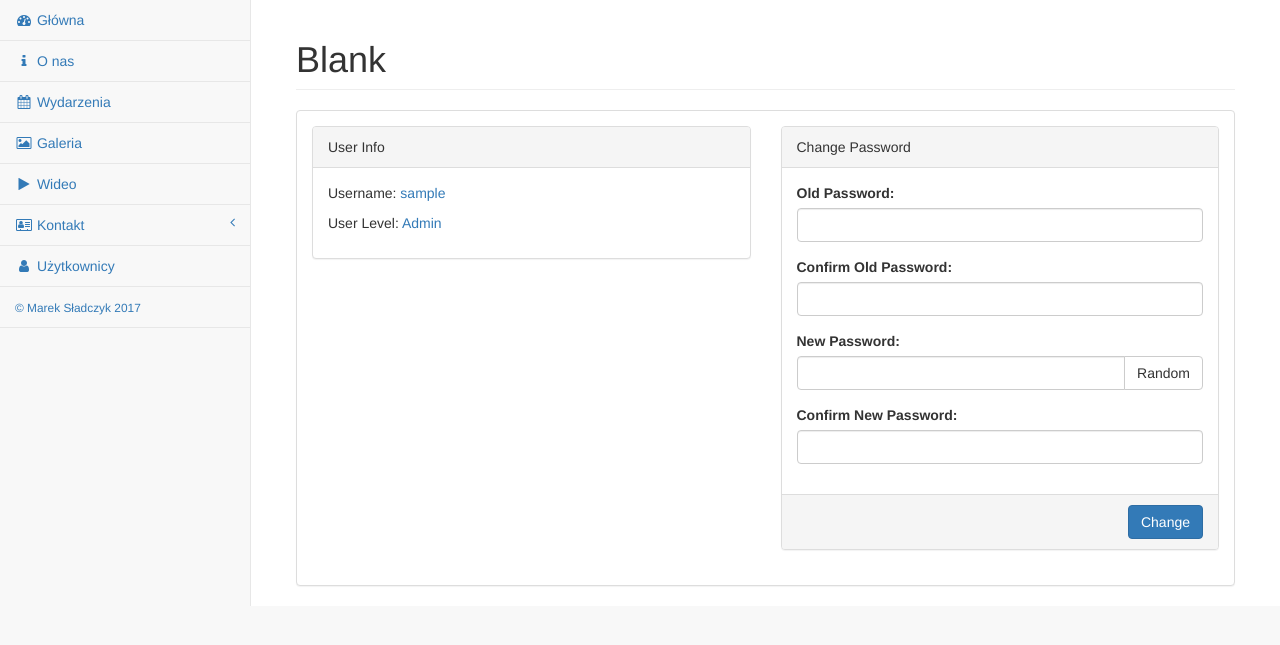
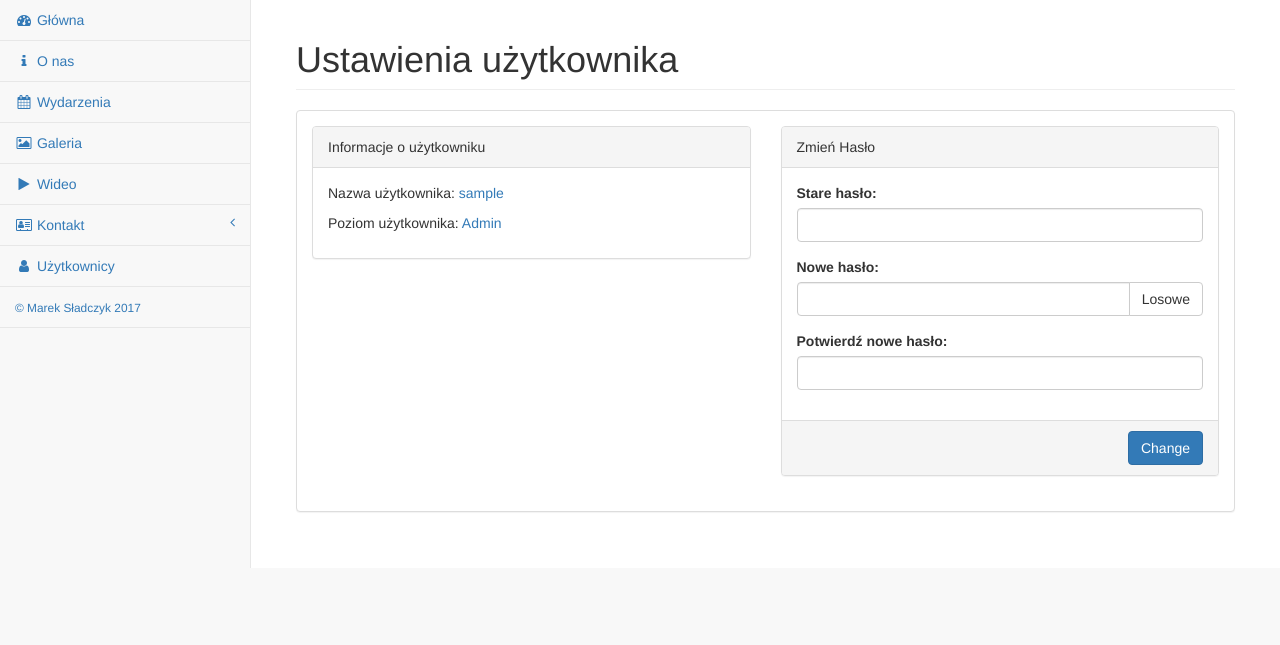
Before and after one commit to mareksl/majestic, a PHP site: page /majestic/admin/upanel.php in a window 1280 px wide. Shown: the part 51-696 px from the top of the page. Run offline with PHP 8.4, Linux system fonts and the light colour scheme; the visitor is signed in with stand-in values (Sample User, id 1).

Commit message:
password change

```diff
--- a/admin/contact.php
+++ b/admin/contact.php
@@ -84,7 +84,7 @@
                                                                     <div class="form-group">
                                                                         <label>Telefon: </label>
                                                                         <input class="form-control" name="phone" placeholder="Telefon" required value="<?php echo $row['phone']; ?>"/>
-																																				<p class="help-block">Format: same liczby, z kodem kierunkowym na początku (np. 48123456789).</p>
+																																				<p class="help-block">Numer telefonu z numerem kierunkowym na początku.</p>
                                                                     </div>
                                                                 </form>
                                                             </div>
@@ -178,7 +178,7 @@
                             <div class="form-group">
                                 <label>Telefon: </label>
                                 <input class="form-control" name="phone" placeholder="Telefon" required />
-																<p class="help-block">Format: same liczby, z kodem kierunkowym na początku (np. 48123456789).</p>
+																<p class="help-block">Numer telefonu z numerem kierunkowym na początku.</p>
                             </div>
                         </form>
                     </div>
--- a/admin/js/edit_info.js
+++ b/admin/js/edit_info.js
@@ -1,5 +1,5 @@
-$(document).ready(function () {
-  $("form[name|='form']").submit(function (event) {
+$(document).ready(function() {
+  $("form[name|='form']").submit(function(event) {
     // get the form data
     var formData = new FormData(this);
     // process the form
--- a/admin/js/randompass.js
+++ b/admin/js/randompass.js
@@ -1,10 +1,29 @@
+// VALIDATE PASSWORD
+function validate() {
+  var password = document.getElementById("pass").value;
+  var confirmPassword = document.getElementById("conf_pass").value;
+  if (password != confirmPassword) {
+    var passgroup = document.getElementById('passgroup');
+    passgroup.className += " has-error";
+    var passerror = document.getElementById('passerror');
+    passerror.innerHTML = "Hasła nie zgadzają się!";
+    return false;
+  }
+  return true;
+}
+
 // RANDOM NEW PASSWORD
 function randomize_new() {
-var randomstring = Math.random().toString(36).slice(-8);
-var randompass = document.getElementById('randompass');
-document.getElementById('randompass').innerHTML = 'Your random pass is: <b>' + randomstring + '</b>';
-document.getElementById('pass_new').value = randomstring;
-document.getElementById('conf_pass_new').value = randomstring;
-if (randompass.innerHTML == '') list.style.display = 'none';
-else randompass.style.display = 'block';
-};
+  var randomstring = Math.random().toString(36).slice(-8);
+  var randompass = document.querySelector('#randompass');
+  randompass.innerHTML = 'Your random pass is: <b>' + randomstring + '</b>';
+  document.querySelector('#pass_new').value = randomstring;
+  document.querySelector('#conf_pass_new').value = randomstring;
+  randompass.style.display = 'block';
+}
+
+document.addEventListener('DOMContentLoaded', function () {
+  document.querySelector('#pass-btn').addEventListener('click', function () {
+    randomize_new();
+  });
+});
--- a/admin/upanel.php
+++ b/admin/upanel.php
@@ -21,30 +21,16 @@
             <div class="container-fluid">
                 <div class="row">
                     <div class="col-lg-12">
-                        <h1 class="page-header">Blank</h1>
-                        <?php
-if (isset($_GET['success'])) {
-    if ($_GET['success'] == '1') {
-        ?>
-                        <div class="alert alert-success alert-dismissable">
-                            <button type="button" class="close" data-dismiss="alert" aria-hidden="true">&times;</button> Password changed successfully! On next login use new password!</div>
-                        <?php
-    } elseif ($_GET['success'] == '2') {
-        ?>
-                        <div class="alert alert-danger alert-dismissable">
-                            <button type="button" class="close" data-dismiss="alert" aria-hidden="true">&times;</button> Old password incorrect!</div>
-                        <?php
-    }
-} ?>
+                        <h1 class="page-header">Ustawienia użytkownika</h1>
                         <div class="panel panel-default">
                             <div class="panel-body">
                                 <div class="row">
                                     <div class="col-lg-6">
                                         <div class="panel panel-default">
-                                            <div class="panel-heading">User Info</div>
+                                            <div class="panel-heading">Informacje o użytkowniku</div>
                                             <div class="panel-body">
-                                                <p>Username: <span class="text-primary"><?php echo $_SESSION['login_user']?></span></p>
-                                                <p>User Level: <span class="text-primary">
+                                                <p>Nazwa użytkownika: <span class="text-primary"><?php echo $_SESSION['login_user']?></span></p>
+                                                <p>Poziom użytkownika: <span class="text-primary">
               <?php
               switch ($_SESSION['login_level']) {
               case '0':
@@ -62,42 +48,36 @@ if (isset($_GET['success'])) {
                                     </div>
                                     <div class="col-lg-6">
                                         <div class="panel panel-default">
-                                            <div class="panel-heading">Change Password</div>
+                                            <div class="panel-heading">Zmień Hasło</div>
                                             <div class="panel-body">
-                                                <form role="form" action="process.php" method="post" class="" id="change_pass">
+                                                <form name="form-change-pass" id="change_pass">
                                                     <input type="hidden" name="process" value="change_pass">
                                                     <input type="hidden" name="username" value="<?php echo $_SESSION['login_user']; ?>">
                                                     <div class="form-group">
-                                                        <label>Old Password: </label>
+                                                        <label>Stare hasło: </label>
                                                         <input id="pass" type="password" class="form-control" name="password" required />
                                                     </div>
-                                                    <div id="passgroup" class="form-group">
-                                                        <label>Confirm Old Password: </label>
-                                                        <input id="conf_pass" type="password" class="form-control" required />
-                                                        <p id="passerror" class="help-block text-danger"></p>
-                                                    </div>
-
                                                     <div class="form-group">
-                                                        <label>New Password: </label>
+                                                        <label>Nowe hasło: </label>
                                                         <div class="form-group input-group">
                                                             <input id="pass_new" type="password" class="form-control" name="password_new" required />
                                                             <span class="input-group-btn">
-                                              <button class="btn btn-default" type="button" id="pass-btn" onclick="randomize_new();"><span>Random</span>
+                                              <button class="btn btn-default" type="button" id="pass-btn"><span>Losowe</span>
                                                             </button>
                                                             </span>
                                                         </div>
                                                         <div class="well" id="randompass" style="display:none;"></div>
                                                     </div>
                                                     <div id="passgroup_new" class="form-group">
-                                                        <label>Confirm New Password: </label>
-                                                        <input id="conf_pass_new" type="password" class="form-control" required />
+                                                        <label>Potwierdź nowe hasło: </label>
+                                                        <input id="conf_pass_new" type="password" class="form-control" name="password_confirm" required />
                                                         <p id="passerror_new" class="help-block text-danger"></p>
                                                     </div>
 
                                                 </form>
                                             </div>
                                             <div class="panel-footer text-right">
-                                                <button type="submit" class="btn btn-primary" form="change_pass" onclick="return Validate_new();">Change</button>
+                                                <button type="submit" class="btn btn-primary" id="btn-submit-passchange" form="change_pass">Change</button>
                                             </div>
                                         </div>
                                     </div>
@@ -117,6 +97,7 @@ if (isset($_GET['success'])) {
     <!-- /#wrapper -->
     <?php require_once 'scripts.php'; ?>
     <script src="js/randompass.js" charset="utf-8"></script>
+    <script src="js/edit_info.js" charset="utf-8"></script>
     <?php $conn->close(); ?>
 </body>
 
```
Also changed, not shown: admin/process.php (+74 -7 lines).
